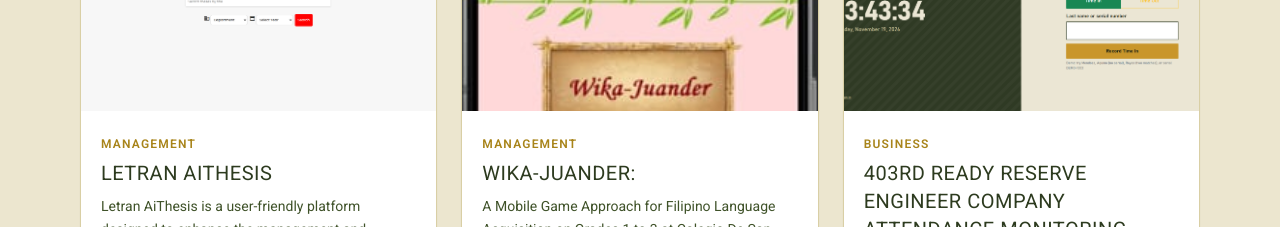
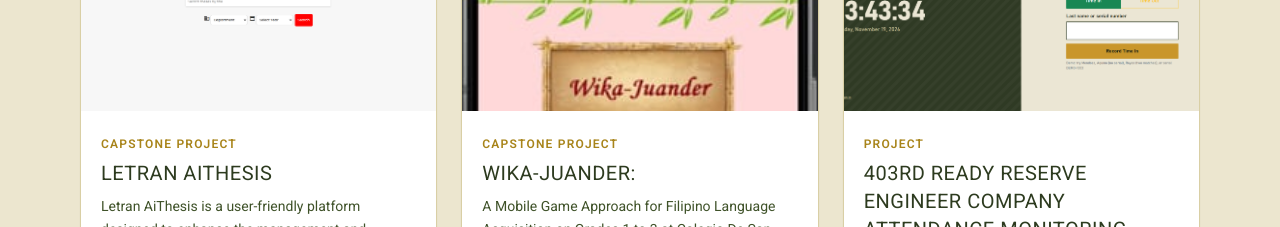
Before and after one commit to Jhao120200/portfolio-thesis, a plain HTML site: page index.html in a window 1280 px wide. Shown: the part 2720-2947 px from the top of the page. Drawn offline with nearby package versions, Linux system fonts and the light colour scheme.

Commit message:
content edit

```diff
--- a/index.html
+++ b/index.html
@@ -539,9 +539,9 @@
        Edit this list: title, category, description, tags, image (screenshot) and url (live demo link).
        Put screenshots in img/projects/ (recommended size 1280x800). */
     const projects = [
-      { title: "Letran AiThesis", cat: "Management", desc: "Letran AiThesis is a user-friendly platform designed to enhance the management and accessibility of academic theses for librarians and researchers. It offers a centralized solution that simplifies thesis retrieval.", tags: ["PHP", "MySQL", "Bootstrap", "OpenAI", "HTML/CSS"], img: "img/aithesis.png", url: "https://ai-research.letran-calamba.edu.ph/public/" },
-      { title: "Wika-Juander: ", cat: "Management", desc: "A Mobile Game Approach for Filipino Language Acquisition on Grades 1 to 3 at Colegio De San Juan de Letran Calamba", tags: ["PHP", "MySQL", "HTML/CSS", "Java", "Android Studio", "Boostrap"], img: "img/wika.jpg", url: "#" },
-      { title: "403RD Ready Reserve Engineer Company Attendance Monitoring System", cat: "Business", desc: "Offline-capable attendance system for reservist units. It has a kiosk for time in and time out, an admin dashboard with live records, personnel and event management, Excel import and Word-ready reports.", tags: ["PHP", "MySQL", "JavaScript", "Tailwind"], img: "img/rts.png", url: "https://rts-demo-portfolio.netlify.app/" }
+      { title: "Letran AiThesis", cat: "Capstone Project", desc: "Letran AiThesis is a user-friendly platform designed to enhance the management and accessibility of academic theses for librarians and researchers. It offers a centralized solution that simplifies thesis retrieval.", tags: ["PHP", "MySQL", "Bootstrap", "OpenAI", "HTML/CSS"], img: "img/aithesis.png", url: "https://ai-research.letran-calamba.edu.ph/public/" },
+      { title: "Wika-Juander: ", cat: "Capstone Project", desc: "A Mobile Game Approach for Filipino Language Acquisition on Grades 1 to 3 at Colegio De San Juan de Letran Calamba", tags: ["PHP", "MySQL", "HTML/CSS", "Java", "Android Studio", "Boostrap"], img: "img/wika.jpg", url: "#" },
+      { title: "403RD Ready Reserve Engineer Company Attendance Monitoring System", cat: "Project", desc: "Offline-capable attendance system for reservist units. It has a kiosk for time in and time out, an admin dashboard with live records, personnel and event management, Excel import and Word-ready reports.", tags: ["PHP", "MySQL", "JavaScript", "Tailwind"], img: "img/rts.png", url: "https://rts-demo-portfolio.netlify.app/" }
     ];
     const pGrid = document.getElementById('projectsGrid');
     const monitor = '<svg xmlns="http://www.w3.org/2000/svg" fill="none" viewBox="0 0 24 24" stroke-width="1.5" stroke="currentColor" class="w-14 h-14 opacity-70" aria-hidden="true"><path stroke-linecap="round" stroke-linejoin="round" d="M9 17.25v1.007a3 3 0 01-.879 2.122L7.5 21h9l-.621-.621A3 3 0 0115 18.257V17.25m6-12V15a2.25 2.25 0 01-2.25 2.25H5.25A2.25 2.25 0 013 15V5.25m18 0A2.25 2.25 0 0018.75 3H5.25A2.25 2.25 0 003 5.25m18 0V12a2.25 2.25 0 01-2.25 2.25H5.25A2.25 2.25 0 013 12V5.25"/></svg>';
```
